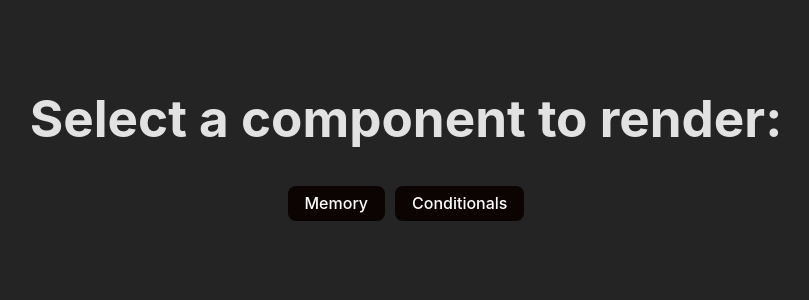
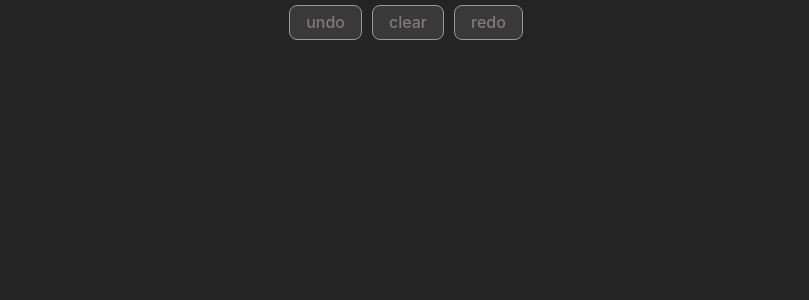
Before and after one commit to naekit/various-react-bits, a React (Vite) app: page / in a window 1280 px wide. Shown: the top 300 px of the page, without its empty margins (234-1043 px from the left). Built offline with nearby package versions, Linux system fonts and the light colour scheme.

Commit message:
finished place circle component

```diff
--- a/src/App.css
+++ b/src/App.css
@@ -1,7 +1,7 @@
 #root {
-	max-width: 1280px;
-	margin: 0 auto;
-	padding: 2rem;
+	max-width: 100%;
+	margin: 0 0;
+	padding: 0;
 	text-align: center;
 }
 
@@ -82,3 +82,28 @@
 	padding: 0.6rem 1rem;
 	border-radius: 0.4rem;
 }
+.clickcircle {
+	height: 100vh;
+	min-width: 100vw;
+	overflow: hidden;
+}
+.point {
+	position: absolute;
+	border-radius: 50%;
+	width: 30px;
+	height: 30px;
+	background-image: radial-gradient(
+		rgb(239, 255, 14),
+		rgb(223, 111, 66),
+		white
+	);
+	border: 3px solid rgb(255, 153, 0);
+}
+button:disabled,
+button[disabled],
+button:disabled:hover {
+	border: 1px solid #999999;
+	background-color: #cccccc1f;
+	color: #807979;
+	cursor: not-allowed;
+}
--- a/src/App.tsx
+++ b/src/App.tsx
@@ -2,6 +2,7 @@ import React, { useState } from "react"
 import "./App.css"
 import Memory from "./components/Memory"
 import Conditionals from "./components/Condtionals"
+import PlaceCircle from "./components/PlaceCircle"
 
 type ComponentName = "Memory" | "Conditionals" | null
 
@@ -19,16 +20,16 @@ function App(): JSX.Element {
 
 	return (
 		<div className="app">
-			{selectedComponent === null && (
+			{/* {selectedComponent === null && (
 				<div className="logo">
 					<h1>Select a component to render:</h1>
 					<button onClick={() => handleComponentClick("Memory")}>
-						Memory
+						Memory Game
 					</button>
 					<button
 						onClick={() => handleComponentClick("Conditionals")}
 					>
-						Conditionals
+						Conditional Checker
 					</button>
 				</div>
 			)}
@@ -49,7 +50,8 @@ function App(): JSX.Element {
 					</div>
 					<Conditionals />
 				</div>
-			)}
+			)} */}
+			<PlaceCircle />
 		</div>
 	)
 }
--- /dev/null
+++ b/src/components/PlaceCircle.tsx
@@ -0,0 +1,68 @@
+import { useState } from "react"
+
+type TPoint = {
+	x: number
+	y: number
+}
+
+function PlaceCircle() {
+	const [points, setPoints] = useState<TPoint[]>([])
+	const [popped, setPopped] = useState<TPoint[]>([])
+
+	function handlePlaceCircle(e: React.MouseEvent<HTMLDivElement>) {
+		const { pageX, pageY } = e
+		setPoints((prev) => [...prev, { x: pageX, y: pageY }])
+	}
+
+	function handleUndo() {
+		const newPoints = [...points]
+		const poppedPoint = newPoints.pop()
+		if (!poppedPoint) return
+		setPopped((prev) => [...prev, poppedPoint])
+		setPoints(newPoints)
+	}
+
+	function handleRedo() {
+		const redoPoints = [...popped]
+		const returnPoint = redoPoints.pop()
+		if (!returnPoint) return
+		setPoints((prev) => [...prev, returnPoint])
+		setPopped(redoPoints)
+	}
+
+	function handleClear() {
+		setPoints([])
+		setPopped([])
+	}
+
+	return (
+		<>
+			<button disabled={points.length === 0} onClick={handleUndo}>
+				undo
+			</button>
+			<button
+				disabled={popped.length === 0 && points.length === 0}
+				onClick={handleClear}
+			>
+				clear
+			</button>
+			<button disabled={popped.length === 0} onClick={handleRedo}>
+				redo
+			</button>
+			<div className="clickcircle" onClick={handlePlaceCircle}>
+				{points.map((point) => (
+					<div
+						key={`${Math.random() * point.x + point.y}`}
+						className="point"
+						style={{
+							left: point.x - 20,
+							top: point.y - 20,
+						}}
+					></div>
+				))}
+			</div>
+		</>
+	)
+}
+
+export default PlaceCircle
--- a/src/index.css
+++ b/src/index.css
@@ -12,6 +12,7 @@
 	-webkit-font-smoothing: antialiased;
 	-moz-osx-font-smoothing: grayscale;
 	-webkit-text-size-adjust: 100%;
+	overflow: hidden;
 }
 
 a {
```
